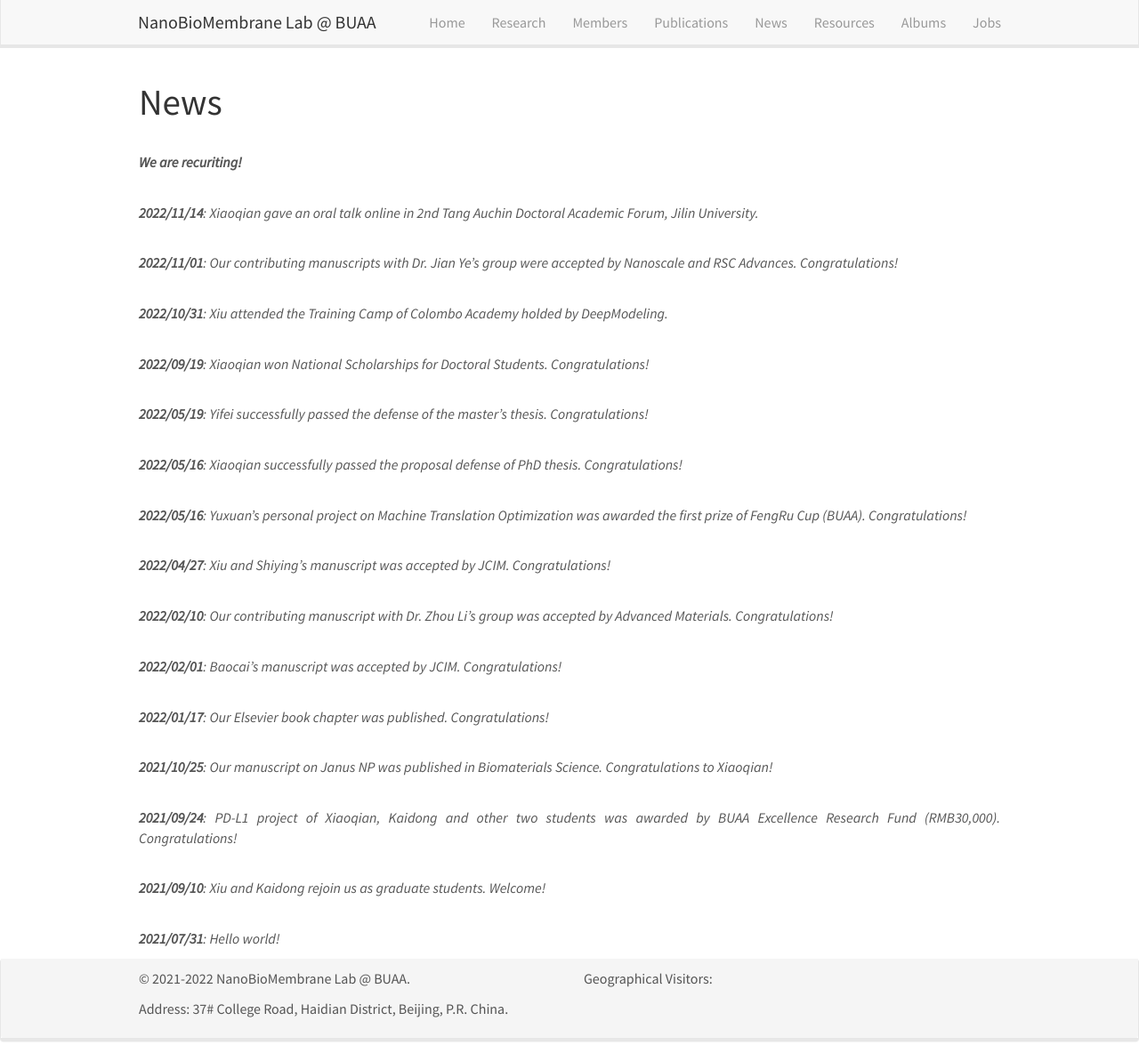
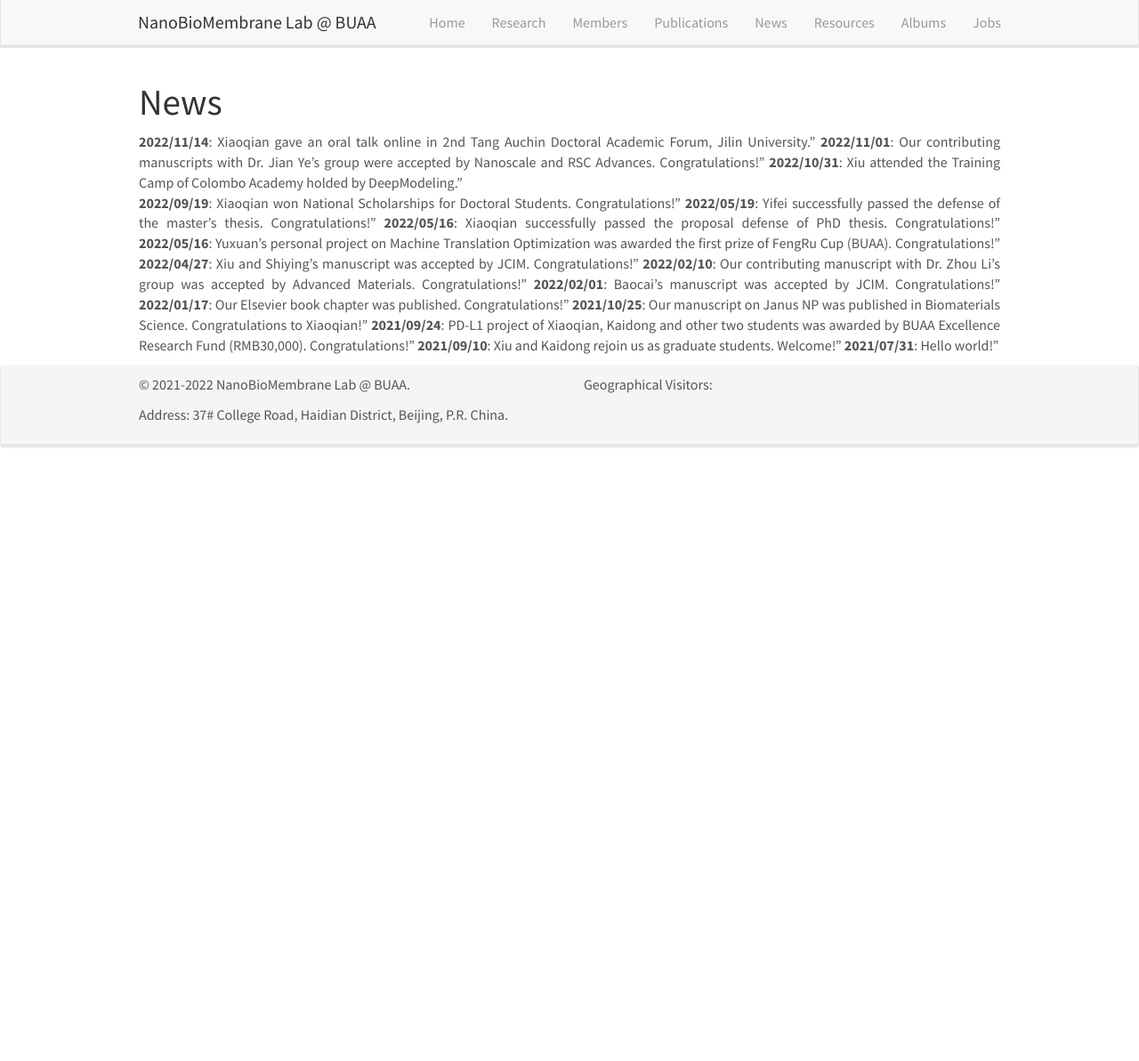
Before and after one commit to linxubo/linxubo.github.io, a Jekyll site: the page built from _pages/news.md, in a window 1280 px wide and 1193 px high. Shown: the whole window at 89% size. Built offline with Jekyll 4.4.1, drawn with Linux system fonts in a browser that asks for light colours; nearby versions of some CDN libraries; a script that is not in the unit is left out; some of the changed lines change nothing that is shown.

Commit message:
Update news.md

```diff
--- a/_pages/news.md
+++ b/_pages/news.md
@@ -1,14 +1,25 @@
 ---
-title: "News"
+title: "NanoBioMembrane Lab - News"
 layout: textlay
-excerpt: "NanoBioMembrane Lab @ BUAA."
+excerpt: "NanoBioMembrane Lab - News"
 sitemap: false
-permalink: /news.html
+permalink: /news/
 ---
 
 # News
 
-{% for article in site.data.news %}
-<p>{{ article.date }} <br>
-<em>{{ article.headline }}</em></p>
-{% endfor %}
+**2022/11/14**: Xiaoqian gave an oral talk online in 2nd Tang Auchin Doctoral Academic Forum, Jilin University."
+**2022/11/01**: Our contributing manuscripts with Dr. Jian Ye's group were accepted by Nanoscale and RSC Advances. Congratulations!"
+**2022/10/31**: Xiu attended the Training Camp of Colombo Academy holded by DeepModeling."
+**2022/09/19**: Xiaoqian won National Scholarships for Doctoral Students. Congratulations!"
+**2022/05/19**: Yifei successfully passed the defense of the master's thesis. Congratulations!"
+**2022/05/16**: Xiaoqian successfully passed the proposal defense of PhD thesis. Congratulations!"
+**2022/05/16**: Yuxuan's personal project on Machine Translation Optimization was awarded the first prize of FengRu Cup (BUAA). Congratulations!"
+**2022/04/27**: Xiu and Shiying's manuscript was accepted by JCIM. Congratulations!"
+**2022/02/10**: Our contributing manuscript with Dr. Zhou Li's group was accepted by Advanced Materials. Congratulations!"
+**2022/02/01**: Baocai's manuscript was accepted by JCIM. Congratulations!"
+**2022/01/17**: Our Elsevier book chapter was published. Congratulations!"
+**2021/10/25**: Our manuscript on Janus NP was published in Biomaterials Science. Congratulations to Xiaoqian!"
+**2021/09/24**: PD-L1 project of Xiaoqian, Kaidong and other two students was awarded by BUAA Excellence Research Fund (RMB30,000). Congratulations!"
+**2021/09/10**: Xiu and Kaidong rejoin us as graduate students. Welcome!"
+**2021/07/31**: Hello world!"
```
